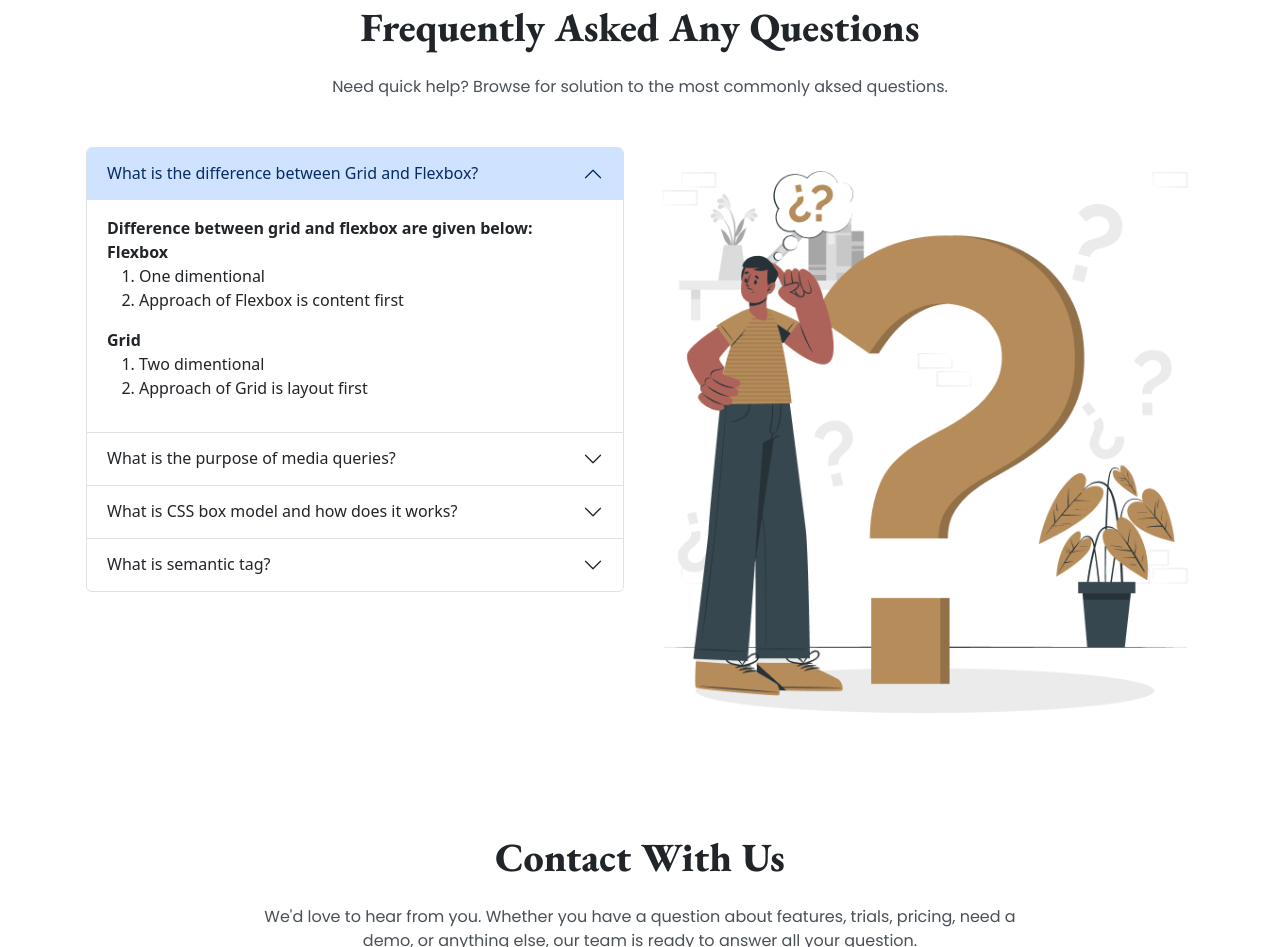
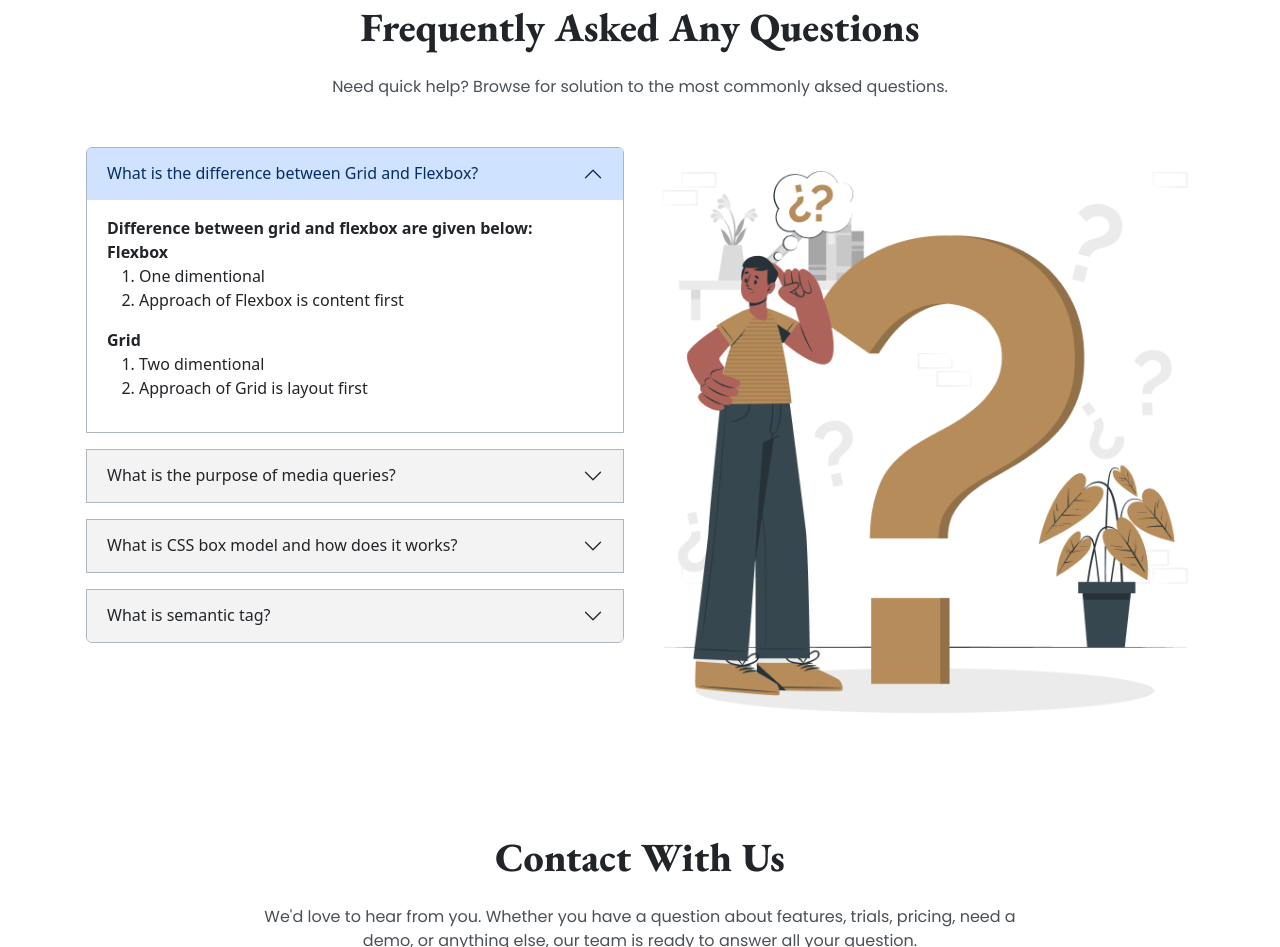
Before and after one commit to Nasim043/justice-legal-solutions, a plain HTML site: page index.html in a window 1280 px wide. Shown: the part 3219-4166 px from the top of the page. Drawn offline with nearby package versions, Linux system fonts and the light colour scheme.

Commit message:
fixed some issues

```diff
--- a/index.html
+++ b/index.html
@@ -433,10 +433,10 @@
           <div class="col px-3">
             <div class="h-100">
               <div class="accordion" id="accordionExample">
-                <div class="accordion-item">
+                <div class="accordion-item mb-3 border border-dark-subtle">
                   <h2 class="accordion-header" id="headingOne">
                     <button
-                      class="accordion-button"
+                      class="accordion-button cs-contact-bg"
                       type="button"
                       data-bs-toggle="collapse"
                       data-bs-target="#collapseOne"
@@ -470,10 +470,10 @@
                     </div>
                   </div>
                 </div>
-                <div class="accordion-item">
+                <div class="accordion-item mb-3 border border-dark-subtle">
                   <h2 class="accordion-header" id="headingTwo">
                     <button
-                      class="accordion-button collapsed"
+                      class="accordion-button collapsed cs-contact-bg"
                       type="button"
                       data-bs-toggle="collapse"
                       data-bs-target="#collapseTwo"
@@ -502,10 +502,10 @@
                     </div>
                   </div>
                 </div>
-                <div class="accordion-item">
+                <div class="accordion-item mb-3 border border-dark-subtle">
                   <h2 class="accordion-header" id="headingThree">
                     <button
-                      class="accordion-button collapsed"
+                      class="accordion-button collapsed cs-contact-bg"
                       type="button"
                       data-bs-toggle="collapse"
                       data-bs-target="#collapseThree"
@@ -554,10 +554,10 @@
                     </div>
                   </div>
                 </div>
-                <div class="accordion-item">
+                <div class="accordion-item border border-dark-subtle">
                   <h2 class="accordion-header" id="headingFour">
                     <button
-                      class="accordion-button collapsed"
+                      class="accordion-button collapsed cs-contact-bg"
                       type="button"
                       data-bs-toggle="collapse"
                       data-bs-target="#collapseFour"
```
